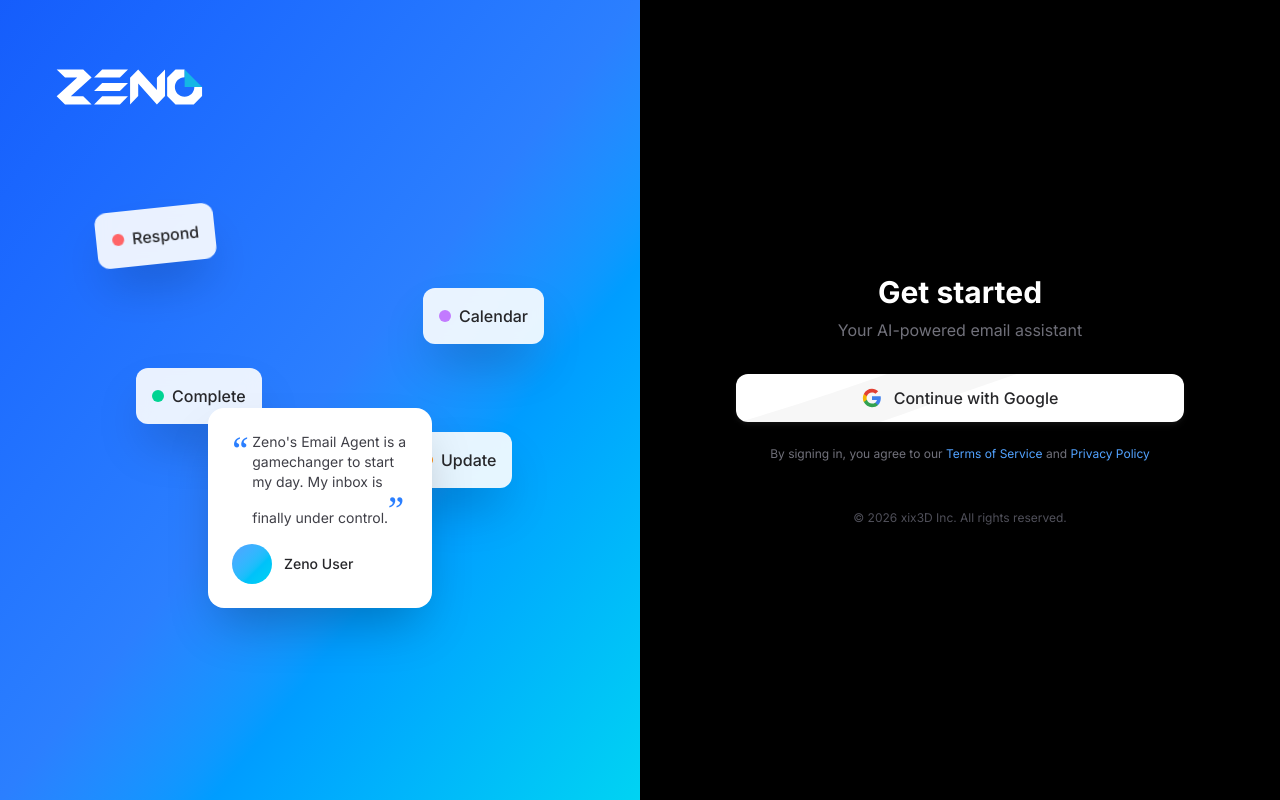
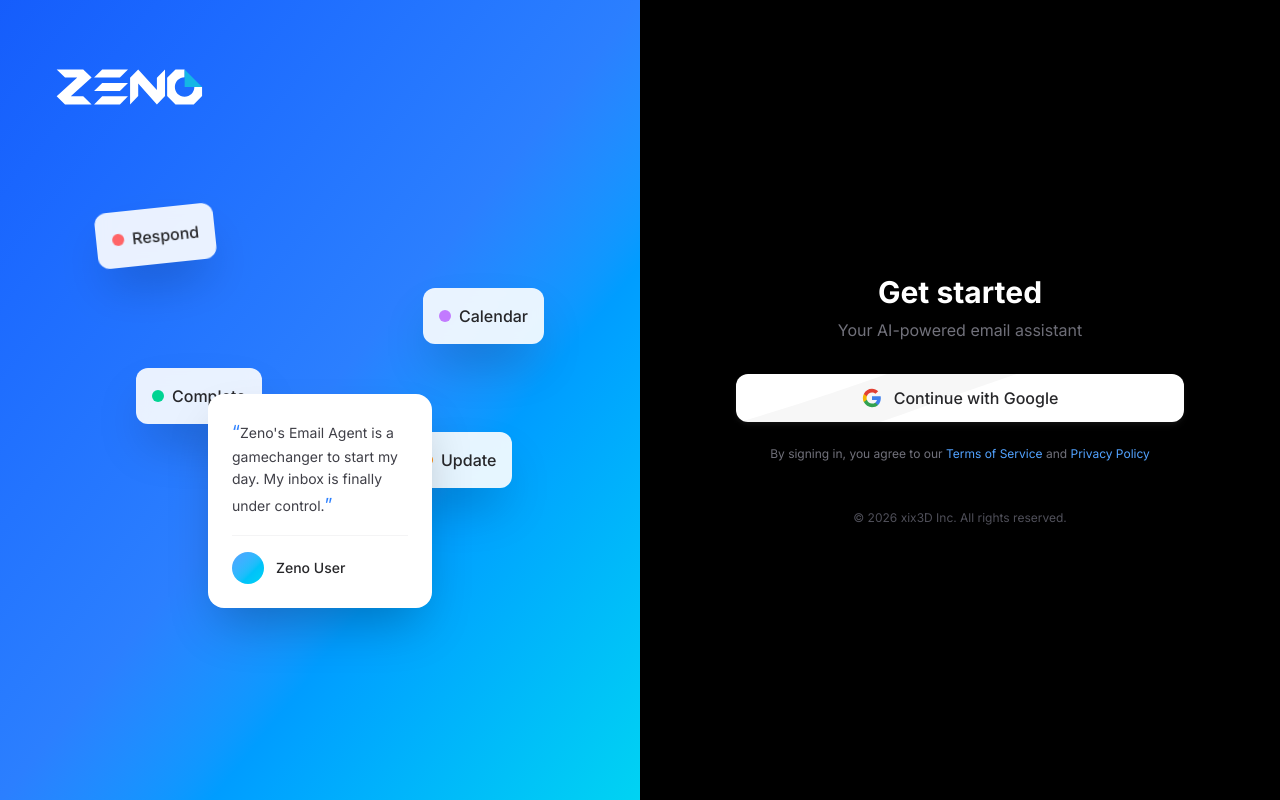
Before and after one commit to sekanson/email-agent, a Next.js app: page / in a window 1280 px wide. Built offline with nearby package versions, Linux system fonts and the light colour scheme.

Commit message:
Clean up testimonial quote with inline quotation marks

```diff
--- a/app/page.tsx
+++ b/app/page.tsx
@@ -56,17 +56,14 @@
             </div>
 
             {/* Testimonial card */}
-            <div className="absolute -bottom-4 left-1/2 max-w-sm -translate-x-1/2 transform rounded-2xl bg-white p-6 shadow-2xl">
-              <div className="flex gap-1">
-                <span className="font-serif text-4xl leading-none text-blue-500">&ldquo;</span>
-                <p className="flex-1 text-sm text-zinc-700">
-                  Zeno&apos;s Email Agent is a gamechanger to start my day. My inbox is
-                  finally under control.
-                  <span className="font-serif text-4xl leading-none text-blue-500">&rdquo;</span>
-                </p>
-              </div>
-              <div className="mt-4 flex items-center gap-3">
-                <div className="h-10 w-10 rounded-full bg-gradient-to-br from-blue-400 to-cyan-400" />
+            <div className="absolute -bottom-4 left-1/2 max-w-xs -translate-x-1/2 transform rounded-2xl bg-white p-6 shadow-2xl">
+              <p className="text-sm leading-relaxed text-zinc-700">
+                <span className="text-lg text-blue-500">&ldquo;</span>
+                Zeno&apos;s Email Agent is a gamechanger to start my day. My inbox is finally under control.
+                <span className="text-lg text-blue-500">&rdquo;</span>
+              </p>
+              <div className="mt-4 flex items-center gap-3 border-t border-zinc-100 pt-4">
+                <div className="h-8 w-8 rounded-full bg-gradient-to-br from-blue-400 to-cyan-400" />
                 <span className="text-sm font-medium text-zinc-800">Zeno User</span>
               </div>
             </div>
```
